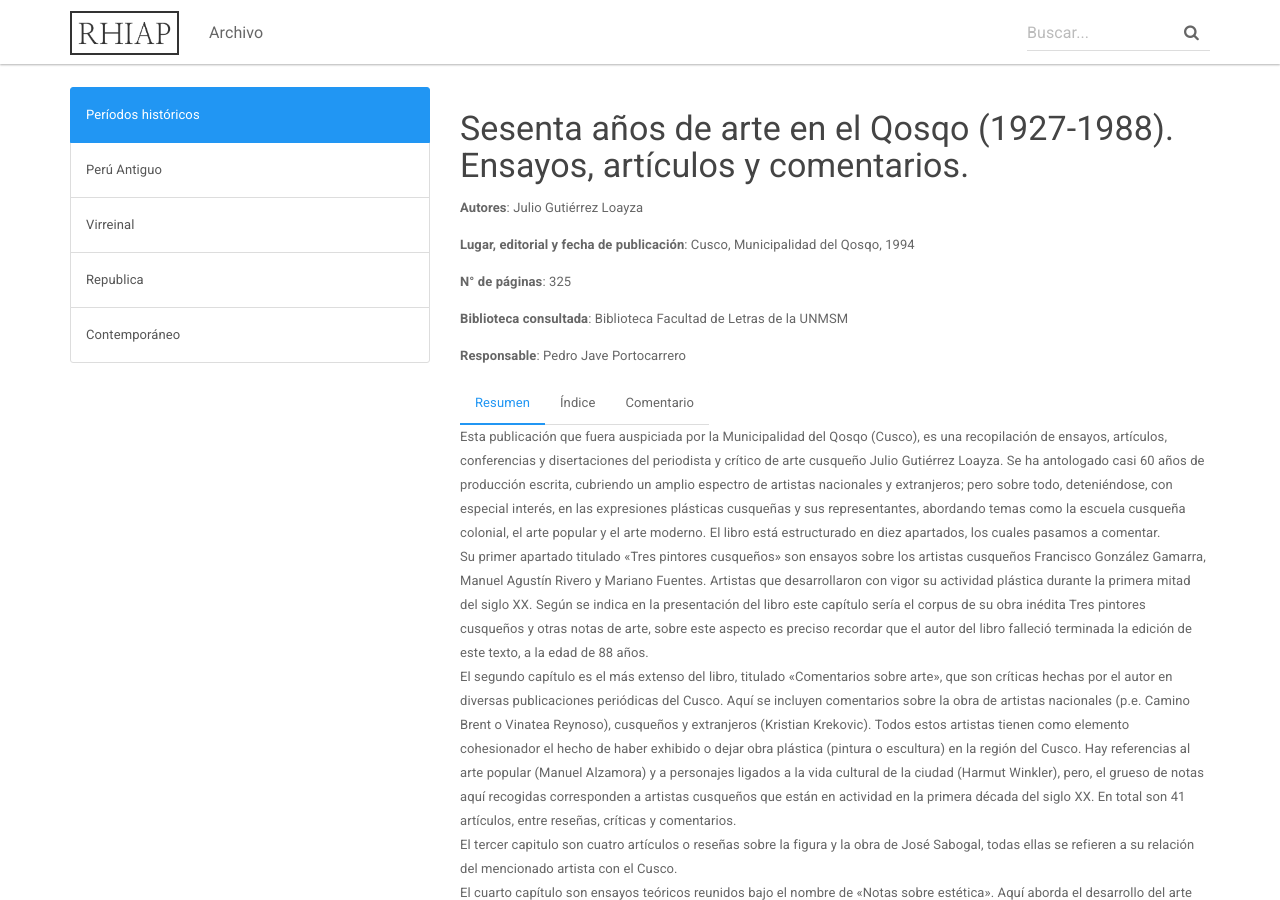
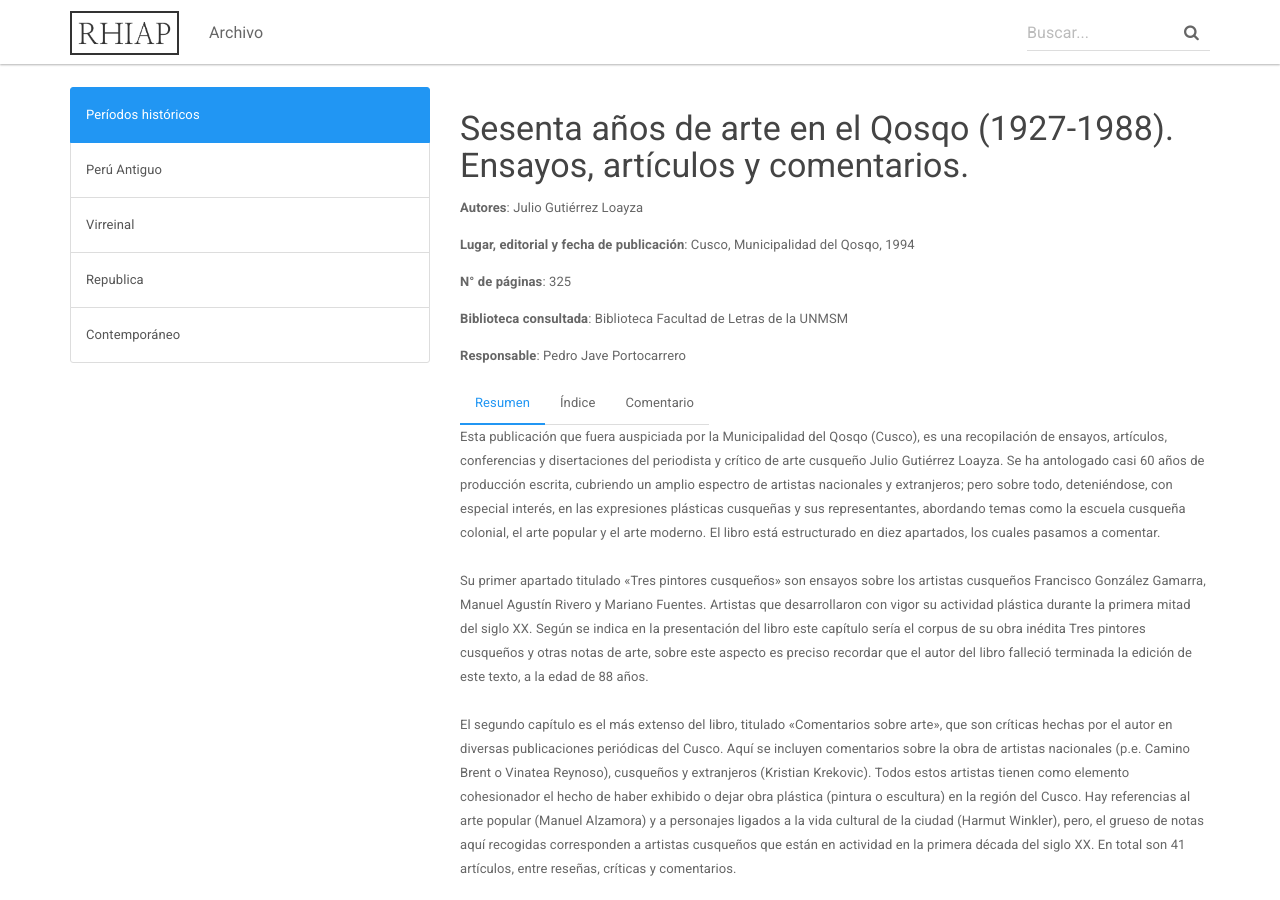
Before and after one commit to RHIAP/RHIAP.github.io, a Jekyll site: the page built from _archivo/contemporaneo/sesenta_anos_de_arte_qosqo_gutierrez.md, in a window 1280 px wide and 900 px high. Built offline with Jekyll 4.4.1, drawn with Linux system fonts in a browser that asks for light colours; nearby versions of some CDN libraries.

```diff
--- a/_archivo/contemporaneo/sesenta_anos_de_arte_qosqo_gutierrez.md
+++ b/_archivo/contemporaneo/sesenta_anos_de_arte_qosqo_gutierrez.md
@@ -22,21 +22,21 @@ permalink: /archivo/sesenta_anos_de_arte_qosqo_gutierrez/
   <div class="tab-pane fade active in" id="resumen">
     <p>
 
-Esta publicación que fuera auspiciada por la Municipalidad del Qosqo (Cusco),  es una recopilación de ensayos, artículos, conferencias y disertaciones del periodista y crítico de arte cusqueño Julio Gutiérrez Loayza. Se ha antologado casi 60 años de producción escrita, cubriendo un amplio espectro de artistas nacionales y extranjeros; pero sobre todo, deteniéndose, con especial interés, en las expresiones plásticas cusqueñas y sus representantes, abordando temas como la escuela cusqueña colonial, el arte popular y el arte moderno. El libro está estructurado en diez apartados, los cuales pasamos a comentar.<br>
+Esta publicación que fuera auspiciada por la Municipalidad del Qosqo (Cusco),  es una recopilación de ensayos, artículos, conferencias y disertaciones del periodista y crítico de arte cusqueño Julio Gutiérrez Loayza. Se ha antologado casi 60 años de producción escrita, cubriendo un amplio espectro de artistas nacionales y extranjeros; pero sobre todo, deteniéndose, con especial interés, en las expresiones plásticas cusqueñas y sus representantes, abordando temas como la escuela cusqueña colonial, el arte popular y el arte moderno. El libro está estructurado en diez apartados, los cuales pasamos a comentar.<br><br>
 
-Su primer apartado titulado «Tres pintores cusqueños» son ensayos sobre los artistas cusqueños Francisco González Gamarra, Manuel Agustín Rivero y Mariano Fuentes. Artistas que desarrollaron con vigor su actividad plástica durante la primera mitad del siglo XX. Según se indica en la presentación del libro este capítulo sería el corpus de su obra inédita Tres pintores cusqueños y otras notas de arte, sobre este aspecto es preciso recordar que el autor del libro falleció terminada la edición de este texto, a la edad de 88 años. <br>
+Su primer apartado titulado «Tres pintores cusqueños» son ensayos sobre los artistas cusqueños Francisco González Gamarra, Manuel Agustín Rivero y Mariano Fuentes. Artistas que desarrollaron con vigor su actividad plástica durante la primera mitad del siglo XX. Según se indica en la presentación del libro este capítulo sería el corpus de su obra inédita Tres pintores cusqueños y otras notas de arte, sobre este aspecto es preciso recordar que el autor del libro falleció terminada la edición de este texto, a la edad de 88 años. <br><br>
 
-El segundo capítulo es el más extenso del libro, titulado «Comentarios sobre arte», que son críticas hechas por el autor en diversas publicaciones periódicas del Cusco. Aquí se incluyen comentarios sobre la obra de artistas nacionales (p.e. Camino Brent o Vinatea Reynoso), cusqueños y extranjeros (Kristian Krekovic). Todos estos artistas tienen como elemento cohesionador el hecho de haber exhibido o dejar obra plástica (pintura o escultura) en la región del Cusco. Hay referencias al arte popular (Manuel Alzamora) y a personajes ligados a la vida cultural de la ciudad (Harmut Winkler), pero, el grueso de notas aquí recogidas corresponden a artistas cusqueños que están en actividad en la primera década del siglo XX. En total son 41 artículos, entre reseñas, críticas y comentarios. <br>
+El segundo capítulo es el más extenso del libro, titulado «Comentarios sobre arte», que son críticas hechas por el autor en diversas publicaciones periódicas del Cusco. Aquí se incluyen comentarios sobre la obra de artistas nacionales (p.e. Camino Brent o Vinatea Reynoso), cusqueños y extranjeros (Kristian Krekovic). Todos estos artistas tienen como elemento cohesionador el hecho de haber exhibido o dejar obra plástica (pintura o escultura) en la región del Cusco. Hay referencias al arte popular (Manuel Alzamora) y a personajes ligados a la vida cultural de la ciudad (Harmut Winkler), pero, el grueso de notas aquí recogidas corresponden a artistas cusqueños que están en actividad en la primera década del siglo XX. En total son 41 artículos, entre reseñas, críticas y comentarios. <br><br>
 
-El tercer capitulo son cuatro artículos o reseñas sobre la figura y la obra de José Sabogal, todas ellas se refieren a su relación del mencionado artista con el Cusco. <br>
+El tercer capitulo son cuatro artículos o reseñas sobre la figura y la obra de José Sabogal, todas ellas se refieren a su relación del mencionado artista con el Cusco. <br><br>
 
-El cuarto capítulo son ensayos teóricos reunidos bajo el nombre de «Notas sobre estética».  Aquí aborda el desarrollo del arte europeo desde mediados del siglo XIX (Del impresionismo al arte Abstracto); también, de su postura de un arte basado en las formas y la prevalencia de los estilos en la Historia del arte (Forma e informalismo); luego un ensayo sobre la originalidad del arte peruano, desde los incas hasta la época contemporánea (Disquisiciones sobre el arte peruano); y, finalmente, un análisis comparativo del carácter artístico de las danzas festivas del Cusco (El Inti Raymi como Ballet). <br>
+El cuarto capítulo son ensayos teóricos reunidos bajo el nombre de «Notas sobre estética».  Aquí aborda el desarrollo del arte europeo desde mediados del siglo XIX (Del impresionismo al arte Abstracto); también, de su postura de un arte basado en las formas y la prevalencia de los estilos en la Historia del arte (Forma e informalismo); luego un ensayo sobre la originalidad del arte peruano, desde los incas hasta la época contemporánea (Disquisiciones sobre el arte peruano); y, finalmente, un análisis comparativo del carácter artístico de las danzas festivas del Cusco (El Inti Raymi como Ballet). <br><br>
 
-El quinto capítulo se centra en la arquitectura y, sobre todo, a la defensa de ese patrimonio cultural. El autor llama la atención sobre los cambios urbanísticos de la ciudad del Cusco y lo frágil que puede ser su supervivencia por las escasas políticas que lo resguarden; también, propone la creación, en la Universidad Nacional del Cusco, de un centro de formación arquitectónica (Escuela de arquitectura), motivado por los cambios que atraviesa la ciudad: aumento poblacional, nuevas construcciones, obras de infraestructura, etc. Incluye, denuncias sobre la demolición de edificios de gran riqueza artística (Demolición de San Bernardo) o sobre las restauraciones, que el considera inadecuadas y torpes, de algunos edificios del Cusco, lo que él llama arquitectura post-terremoto, que genera un «Cusco falsificado».<br>
+El quinto capítulo se centra en la arquitectura y, sobre todo, a la defensa de ese patrimonio cultural. El autor llama la atención sobre los cambios urbanísticos de la ciudad del Cusco y lo frágil que puede ser su supervivencia por las escasas políticas que lo resguarden; también, propone la creación, en la Universidad Nacional del Cusco, de un centro de formación arquitectónica (Escuela de arquitectura), motivado por los cambios que atraviesa la ciudad: aumento poblacional, nuevas construcciones, obras de infraestructura, etc. Incluye, denuncias sobre la demolición de edificios de gran riqueza artística (Demolición de San Bernardo) o sobre las restauraciones, que el considera inadecuadas y torpes, de algunos edificios del Cusco, lo que él llama arquitectura post-terremoto, que genera un «Cusco falsificado».<br><br>
 
-El sexto capítulo es sobre arte universal, son 5 ensayos que van desde temas como Picasso hasta un comentario al museo Hermitage. El séptimo trata el tema de la educación y el arte, y cómo y por qué esta es fundamental para la formación humana de los escolares. El octavo capítulo se centra en la relación arte y comunismo, donde maneja nociones de la necesidad del arte como transmisor de ideas y vehículo de concientización (Arte y Pueblo, o Siqueiros, pintor de la Revolución Mexicana). <br>
+El sexto capítulo es sobre arte universal, son 5 ensayos que van desde temas como Picasso hasta un comentario al museo Hermitage. El séptimo trata el tema de la educación y el arte, y cómo y por qué esta es fundamental para la formación humana de los escolares. El octavo capítulo se centra en la relación arte y comunismo, donde maneja nociones de la necesidad del arte como transmisor de ideas y vehículo de concientización (Arte y Pueblo, o Siqueiros, pintor de la Revolución Mexicana). <br><br>
 
-Los dos capítulos siguientes y con los cuales culmina el libro vuelven sobre el tema artístico cusqueño. El noveno capítulo trata sobre pintura colonial cusqueña y, el décimo, sobre el arte popular. En este último apartado aborda temas sobre música, cerámica, gráfica, pintura, teatro y algunas referencias a instituciones que difunden el arte popular en el Cusco. <br>
+Los dos capítulos siguientes y con los cuales culmina el libro vuelven sobre el tema artístico cusqueño. El noveno capítulo trata sobre pintura colonial cusqueña y, el décimo, sobre el arte popular. En este último apartado aborda temas sobre música, cerámica, gráfica, pintura, teatro y algunas referencias a instituciones que difunden el arte popular en el Cusco. <br><br>
   </p>
   </div>
   <div class="tab-pane fade" id="indice">
```
